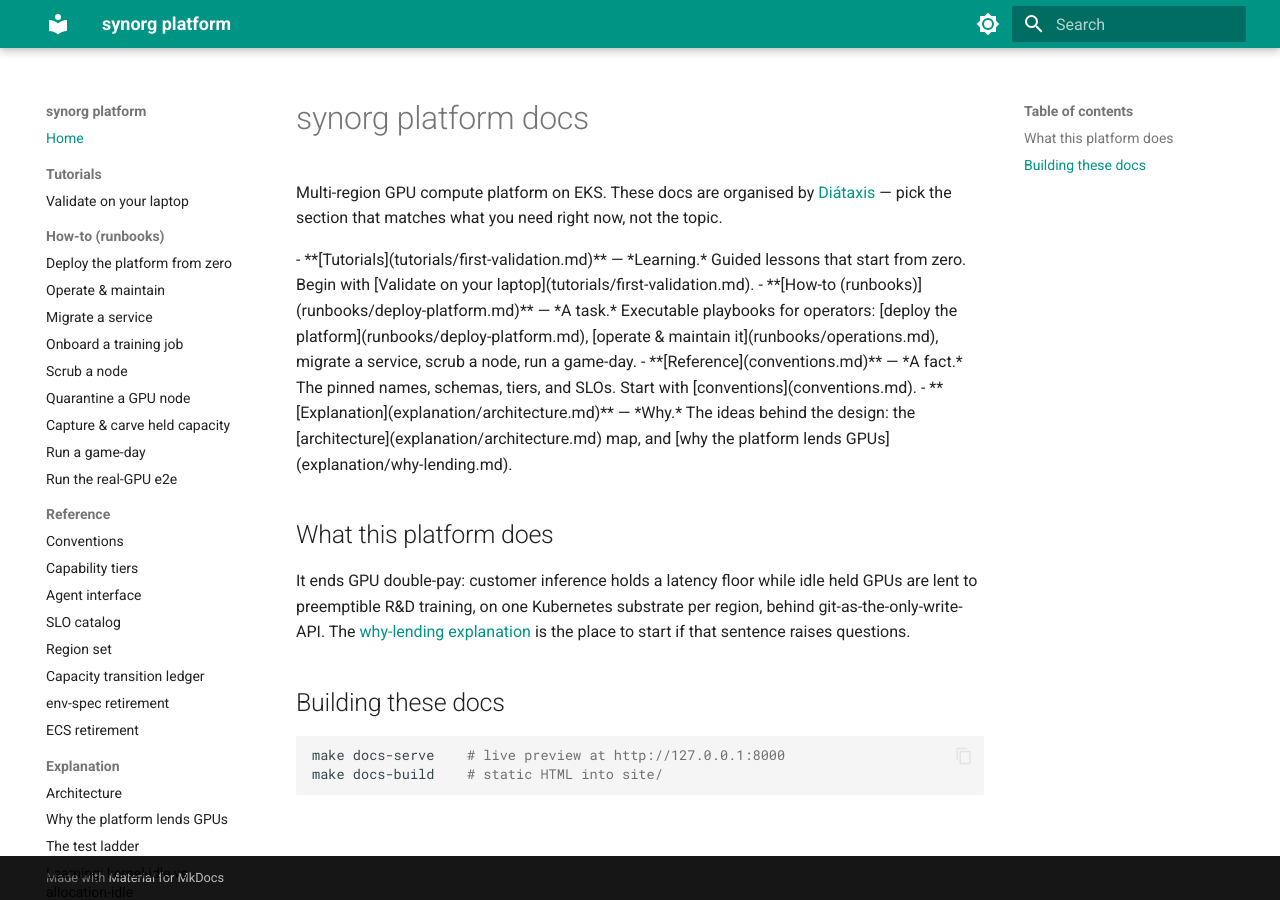
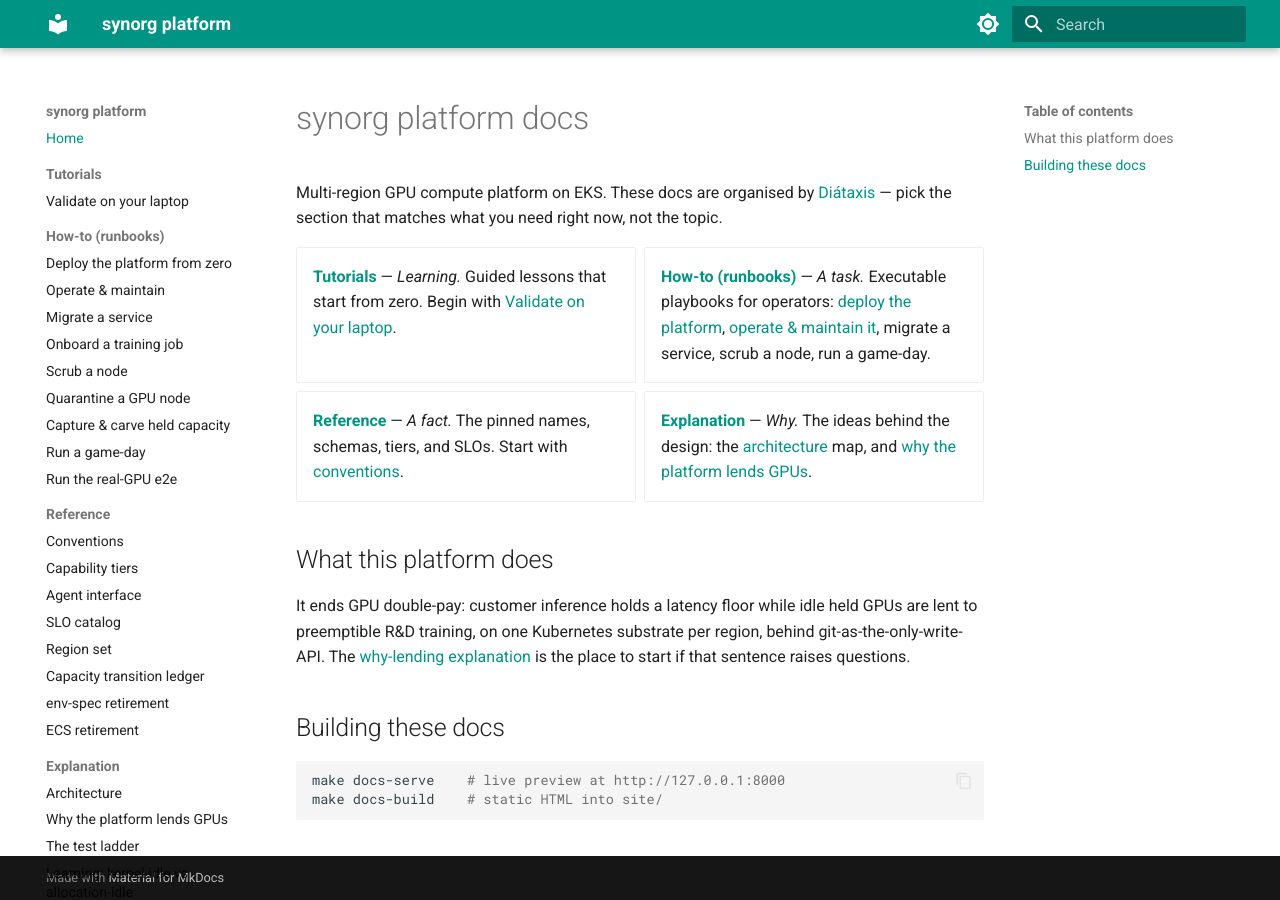
Before and after one commit to nycterent/synorg, an MkDocs documentation site: the page built from docs/index.md, in a window 1280 px wide. Built offline with MkDocs 1.6.1 and Material for MkDocs 9.7.7, drawn with Linux system fonts in a browser that asks for light colours.

Commit message:
fix(docs): enable attr_list + md_in_html so the landing grid cards render
The index page's <div class="grid cards" markdown> block rendered its
list items as raw text without these extensions.

```diff
--- a/mkdocs.yml
+++ b/mkdocs.yml
@@ -29,6 +29,8 @@
 
 markdown_extensions:
   - admonition
+  - attr_list        # required (with md_in_html) for the landing page's grid cards
+  - md_in_html       # markdown inside <div class="grid cards" markdown> blocks
   - pymdownx.superfences
   - pymdownx.details
   - toc: {permalink: true}
```
